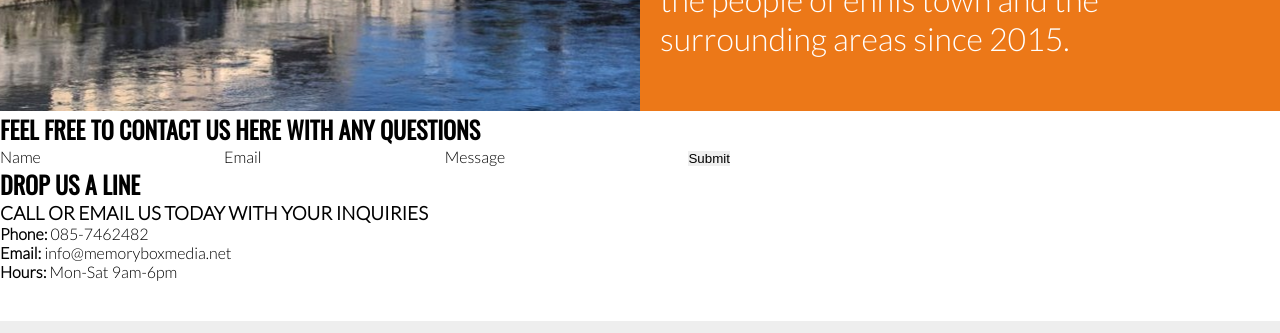
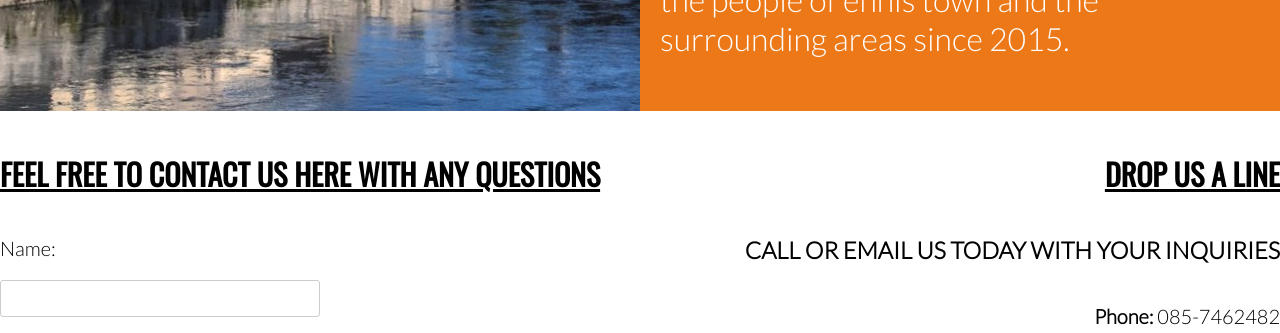
Before and after one commit to alexkavanagh-dev/memory-box-media, a plain HTML site: page index.html in a window 1280 px wide. Shown: the part 3770-4103 px from the top of the page. Drawn offline with nearby package versions, Linux system fonts and the light colour scheme.

Commit message:
add styling to contact-info section

```diff
--- a/assets/css/style.css
+++ b/assets/css/style.css
@@ -237,7 +237,56 @@ h1, h2 {
 
 /* contact us */
 
+#contact-us {
+    display: flex;
+    flex-direction: row;
+    margin: 40px auto;
+    font-size: 125%;
+}
 
+#contact-form {
+    width: 50%;
+}
+
+#contact-form h2 {
+    text-decoration: underline;
+    margin-bottom: 40px;
+}
+
+#contact-form form {
+    display: flex;
+    flex-direction: column;
+    width: 50%;
+}
+
+#contact-form form input, #contact-form form textarea {
+    border: 1px solid #ccc;
+    border-radius: 3px;
+    margin: 20px 0;
+    padding: 10px 0;
+}
+
+#contact-info {
+    width: 50%;
+
+    text-align: right;
+}
+
+#contact-info h2{
+    text-decoration: underline;
+}
+
+#contact-info h2, #contact-info h3 {
+    margin-bottom: 40px;
+}
+
+#contact-info p {
+    margin-bottom: 20px;
+}
+
+#contact-info .map {
+    height: 50%;
+}
 
 /* footer */
 
--- a/index.html
+++ b/index.html
@@ -102,12 +102,12 @@
         <div id="contact-form">
             <h2>FEEL FREE TO CONTACT US HERE WITH ANY QUESTIONS</h2>
             <form action="">
-                <label for="name">Name</label>
+                <label for="name">Name:</label>
                 <input type="text" name="name" id="name" required>
-                <label for="email">Email</label>
+                <label for="email">Email:</label>
                 <input type="email" name="email" id="email" required>
-                <label for="message">Message</label>
-                <input type="text" name="message" id="message">
+                <label for="message">Message:</label>
+                <textarea name="message" id="message" cols="30" rows="10">Write your message here...</textarea>
                 <input type="submit" value="Submit">
             </form>
         </div>
```
